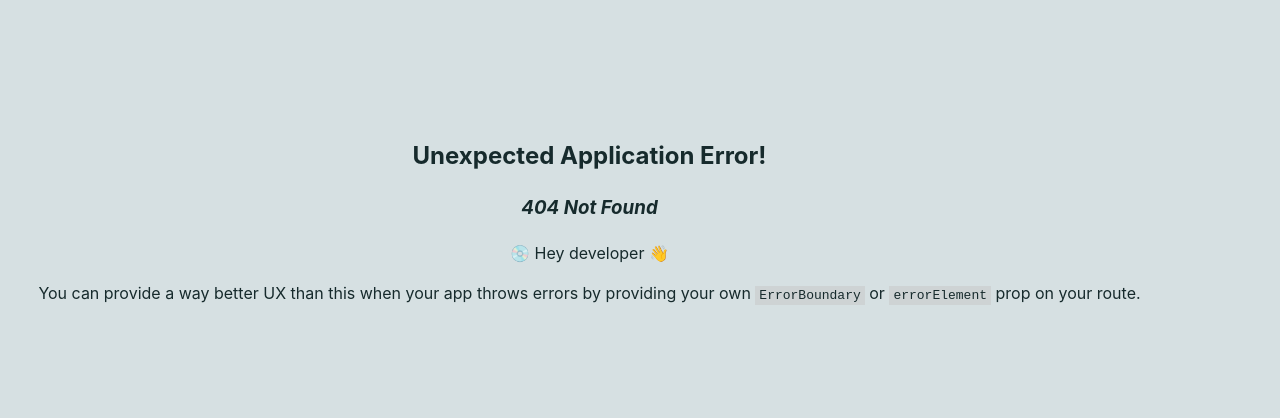
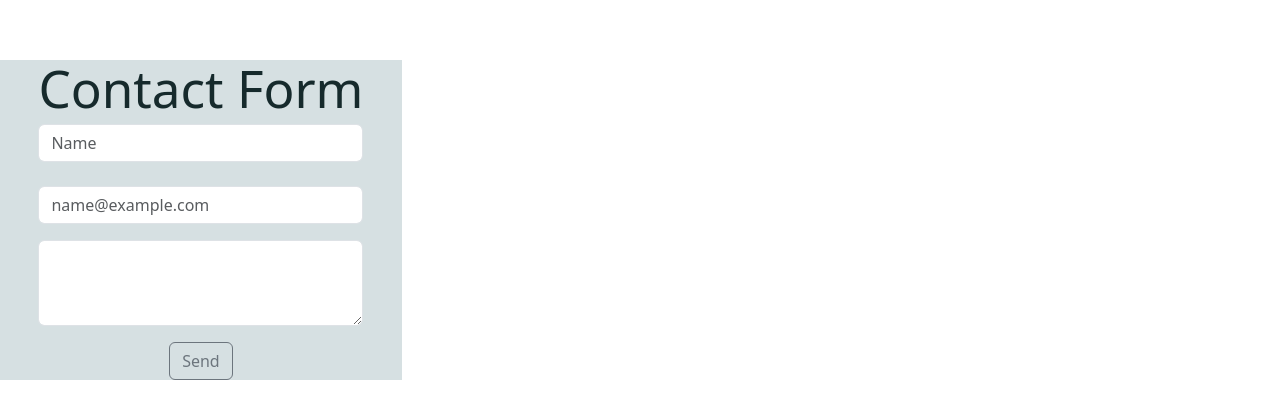
Before and after one commit to snalepa11/react-portfolio, a React (Vite) app in the folder react-portfoliov/: page /contact in a window 1280 px wide. Before the commit this address had no page. Shown: the part 180-598 px from the top of the page. Built offline with nearby package versions, Linux system fonts and the light colour scheme.

Commit message:
added contact form

```diff
--- a/react-portfoliov/src/App.jsx
+++ b/react-portfoliov/src/App.jsx
@@ -1,12 +1,14 @@
 import { useState } from 'react'
 // import 'bootstrap/dist/css/bootstrap.min.css'
 import Home from './pages/Home'
+// import 'bootstrap/dist/css/bootstrap.min.css';
 import './App.css'
 import Resume from './pages/Resume'
 import Portfolio from './pages/Portfolio'
 import Header from './pages/Header'
 import Footer from './pages/Footer'
 import Contact from './pages/Contact'
+import NavTabs from './components/NavTabs'
 
 
 function App() {
@@ -14,6 +16,7 @@
   return (
     <div>
        <Header></Header>
+       {/* <NavTabs></NavTabs> */}
       {/* <Home></Home> */}
       {/* <Resume></Resume>  */}
       {/* <Portfolio></Portfolio> */}
--- a/react-portfoliov/src/components/NavTabs.jsx
+++ b/react-portfoliov/src/components/NavTabs.jsx
@@ -1,5 +1,8 @@
 //Copy and paste from activities
 import { Link, useLocation } from 'react-router-dom';
+import { Button } from 'react-bootstrap';
+
+
 
 // Here we are using object destructuring assignment to pluck off our variables from the props object
 // We assign them to their own variable names
@@ -12,45 +15,48 @@
   // const currentPage = useLocation().pathname;
 
   return (
-    <ul className="nav nav-tabs">
-      <li className="nav-item">
-        <Link
-          to="/AboutMe"
-          // This is a conditional (ternary) operator that checks to see if the current page is "Home"
-          // If it is, we set the current page to 'nav-link-active', otherwise we set it to 'nav-link'
-          // className={currentPage === '/' ? 'nav-link active' : 'nav-link'}
-        >
-          About Me
-        </Link>
-      </li>
-      <li className="nav-item">
-        <Link
-          to="/Portfolio"
-          // Check to see if the currentPage is `Blog`, and if so we use the active link class from bootstrap. Otherwise, we set it to a normal nav-link
-          // className={currentPage === '/Portfolio' ? 'nav-link active' : 'nav-link'}
-        >
-          Portfolio
-        </Link>
-      </li>
-      <li className="nav-item">
-        <Link
-          to="/Contact"
-          // Check to see if the currentPage is `Contact`, and if so we use the active link class from bootstrap. Otherwise, we set it to a normal nav-link
-          // className={currentPage === '/Contact' ? 'nav-link active' : 'nav-link'}
-        >
-          Contact
-        </Link>
-      </li>
-      <li className="nav-item">
-        <Link
-          to="/Resume"
-          // Check to see if the currentPage is `Contact`, and if so we use the active link class from bootstrap. Otherwise, we set it to a normal nav-link
-          // className={currentPage === '/Resume' ? 'nav-link active' : 'nav-link'}
-        >
-          Resume
-        </Link>
-      </li>
-    </ul>
+  <div>
+      <Button variant="success">Success</Button>
+  </div>
+    // <ul className="nav nav-tabs">
+    //   <li className="nav-item">
+    //     <Link
+    //       to="/AboutMe"
+    //       // This is a conditional (ternary) operator that checks to see if the current page is "Home"
+    //       // If it is, we set the current page to 'nav-link-active', otherwise we set it to 'nav-link'
+    //       // className={currentPage === '/' ? 'nav-link active' : 'nav-link'}
+    //     >
+    //       About Me
+    //     </Link>
+    //   </li>
+    //   <li className="nav-item">
+    //     <Link
+    //       to="/Portfolio"
+    //       // Check to see if the currentPage is `Blog`, and if so we use the active link class from bootstrap. Otherwise, we set it to a normal nav-link
+    //       // className={currentPage === '/Portfolio' ? 'nav-link active' : 'nav-link'}
+    //     >
+    //       Portfolio
+    //     </Link>
+    //   </li>
+    //   <li className="nav-item">
+    //     <Link
+    //       to="/Contact"
+    //       // Check to see if the currentPage is `Contact`, and if so we use the active link class from bootstrap. Otherwise, we set it to a normal nav-link
+    //       // className={currentPage === '/Contact' ? 'nav-link active' : 'nav-link'}
+    //     >
+    //       Contact
+    //     </Link>
+    //   </li>
+    //   <li className="nav-item">
+    //     <Link
+    //       to="/Resume"
+    //       // Check to see if the currentPage is `Contact`, and if so we use the active link class from bootstrap. Otherwise, we set it to a normal nav-link
+    //       // className={currentPage === '/Resume' ? 'nav-link active' : 'nav-link'}
+    //     >
+    //       Resume
+    //     </Link>
+    //   </li>
+    // </ul>
   );
 }
 
--- a/react-portfoliov/src/pages/Contact.jsx
+++ b/react-portfoliov/src/pages/Contact.jsx
@@ -1,5 +1,7 @@
 import '../App.css'
-// import 'bootstrap/dist/css/bootstrap.min.css'
+import Form from 'react-bootstrap/Form'
+import 'bootstrap/dist/css/bootstrap.min.css'
+import Button from 'react-bootstrap/Button'
 
 export default function Contact(){
     return(
@@ -7,7 +9,17 @@
             <h1>Contact Form</h1>
 
             <div>
-
+            <Form.Control type="text" placeholder="Name" readOnly />
+            <Form>
+      <Form.Group className="mb-3" controlId="exampleForm.ControlInput1">
+      <Form.Label></Form.Label>
+        <Form.Control type="email" placeholder="name@example.com" />
+      </Form.Group>
+      <Form.Group className="mb-3" controlId="exampleForm.ControlTextarea1">
+        <Form.Control as="textarea" rows={3} />
+      </Form.Group>
+    </Form>
+    <Button variant="outline-secondary">Send</Button>
             </div>
         </div>
     );
```
Also changed, not shown: react-portfoliov/src/main.jsx (+16 -1 lines).
